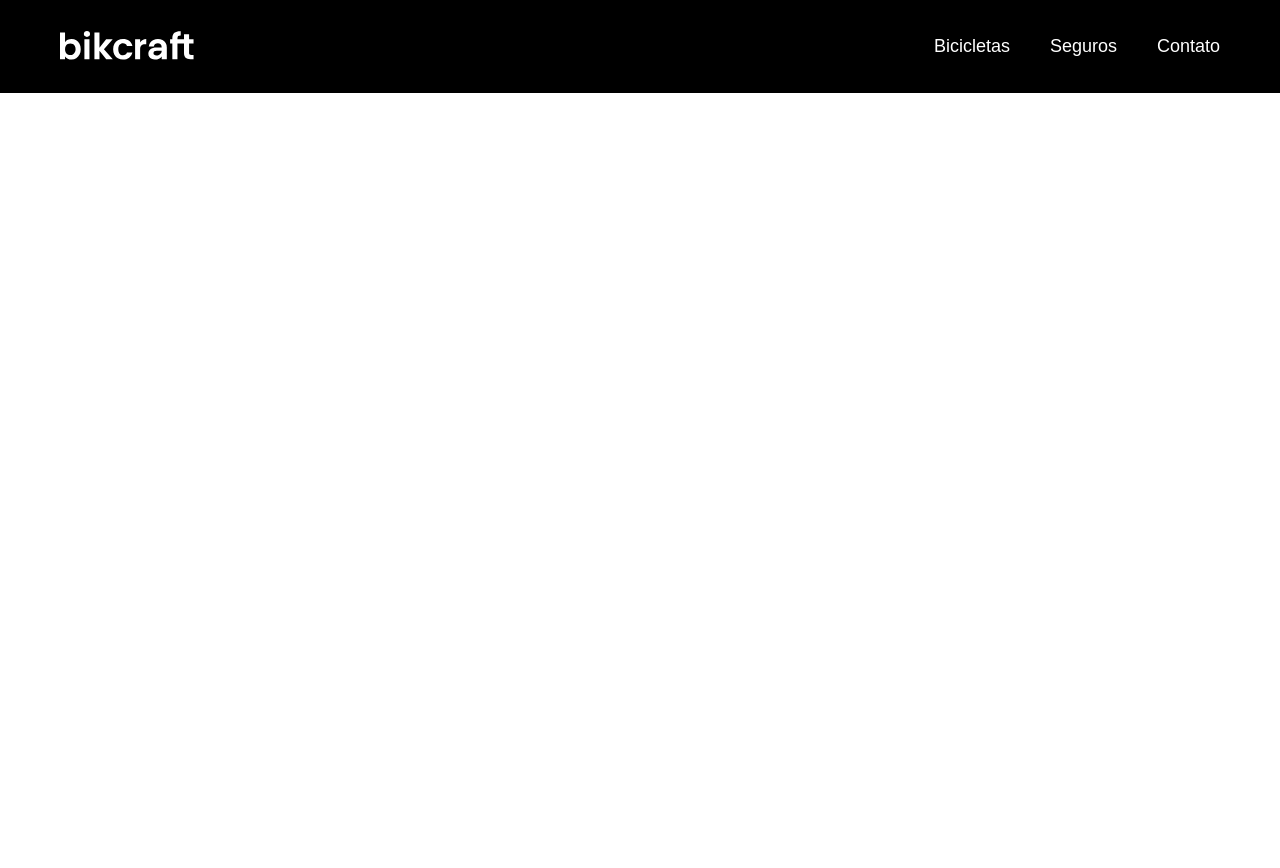
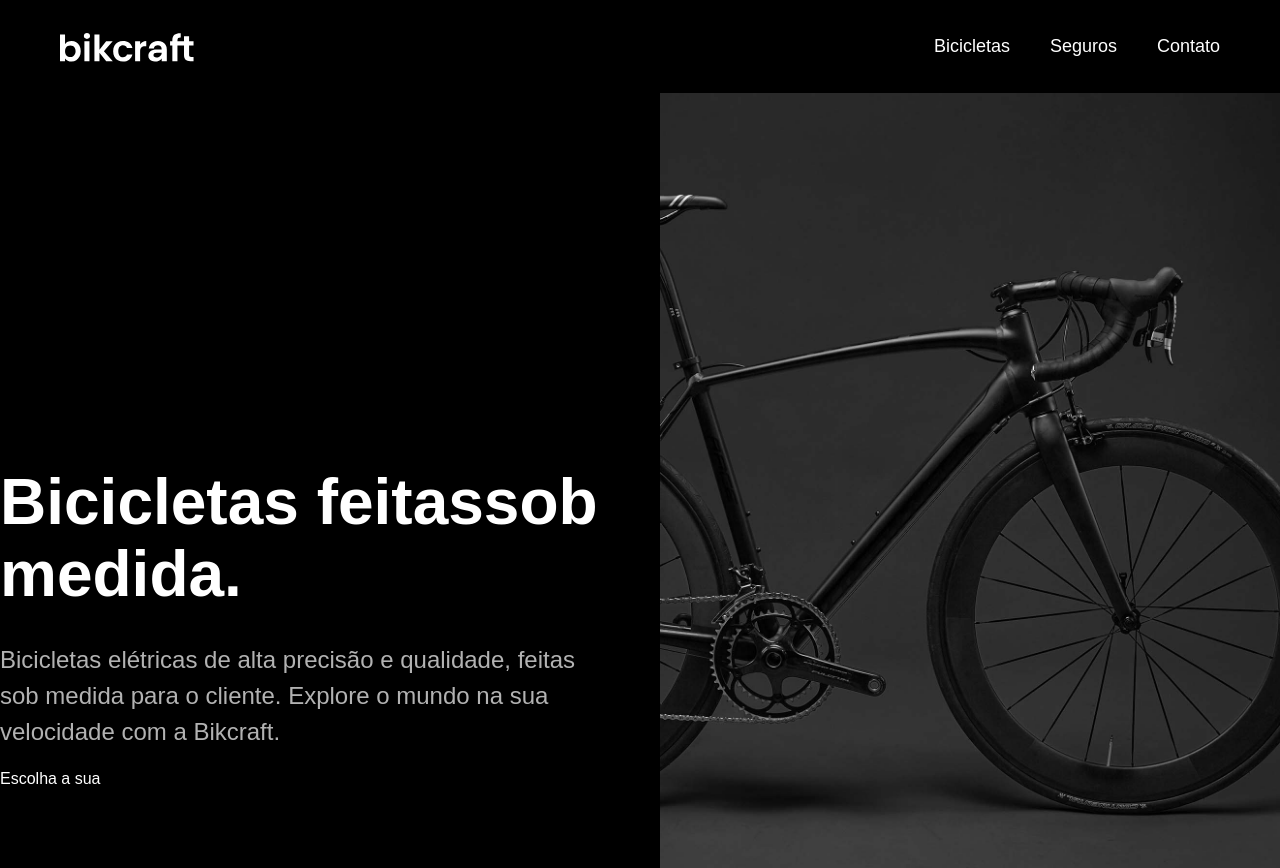
Before and after one commit to Vinicius-Cintra-Ferreira/bikcraft, a plain HTML site: page index.html in a window 1280 px wide. Before the commit the page ends 800 px from the top, so only its background shows below. Drawn offline with Linux system fonts and the light colour scheme.

Commit message:
introducao 1

```diff
--- a/css/style.css
+++ b/css/style.css
@@ -3,14 +3,25 @@ body {
   font-family: Arial, Helvetica, sans-serif;
 }
 
+h1,
+ul,
+p {
+  margin: 0px;
+}
+
 ul {
-  margin: 0px;
   padding: 0px;
   list-style: none;
 }
 
 a {
   text-decoration: none;
+  color: inherit;
+}
+
+img {
+  max-width: 100%;
+  display: block;
 }
 
 .header-bg {
@@ -79,3 +90,31 @@ a {
     font-size: 14px;
   }
 }
+
+.introducao-bg {
+  background: #000000;
+  color: #ffffff;
+}
+
+.introducao {
+  display: grid;
+  grid-template-columns: 1fr 1fr;
+  gap: 0px 40px;
+}
+
+.introducao-conteudo {
+  align-self: flex-end;
+  padding-bottom: 80px;
+}
+
+.introducao h1 {
+  margin-bottom: 32px;
+  font-size: 64px;
+  line-height: 1.125;
+}
+.introducao p {
+  margin-bottom: 20px;
+  font-size: 24px;
+  line-height: 1.5;
+  color: #b2b2b2;
+}
--- a/index.html
+++ b/index.html
@@ -26,6 +26,17 @@
       </nav>
     </div>
   </header>
+
+  <main class="introducao-bg">
+    <div class="introducao">
+      <div class="introducao-conteudo">
+        <h1>Bicicletas feitassob medida<span>.</span></h1>
+        <p>Bicicletas elétricas de alta precisão e qualidade, feitas sob medida para o cliente. Explore o mundo na sua velocidade com a Bikcraft.</p>
+        <a href="./bicicletas.html">Escolha a sua</a>
+      </div>
+      <img src="./img/fotos/introducao.jpg" alt="Bicicleta elétrica preta.">
+    </div>
+  </main>
 </body>
 
 </html>
```
